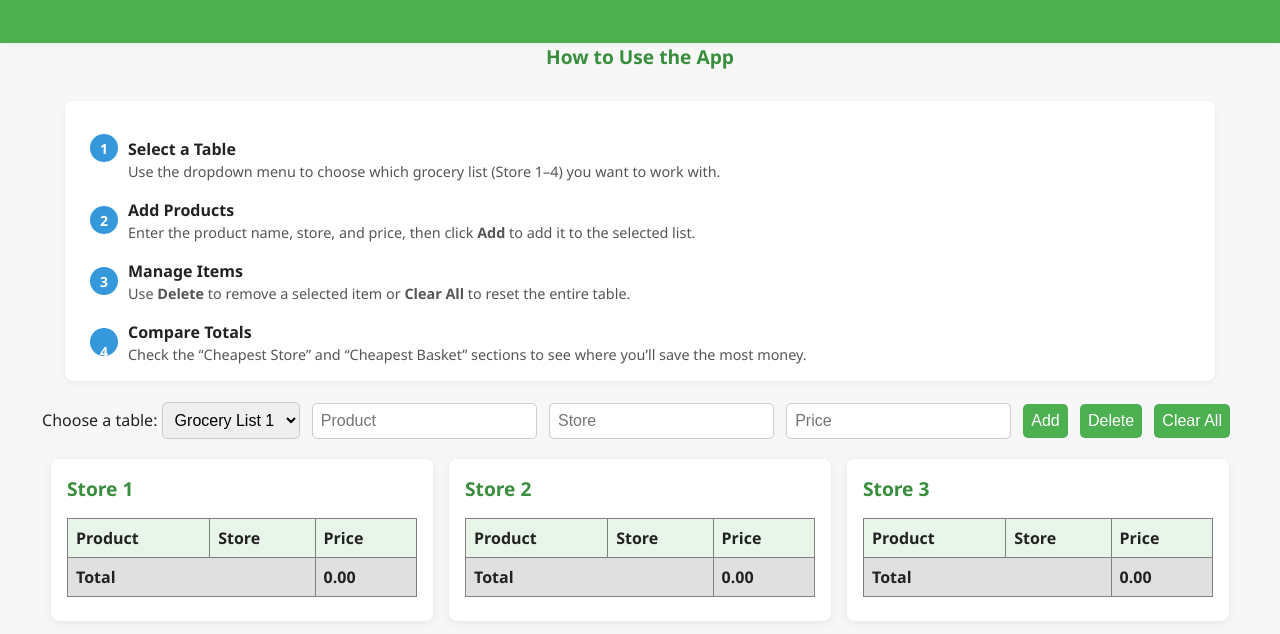
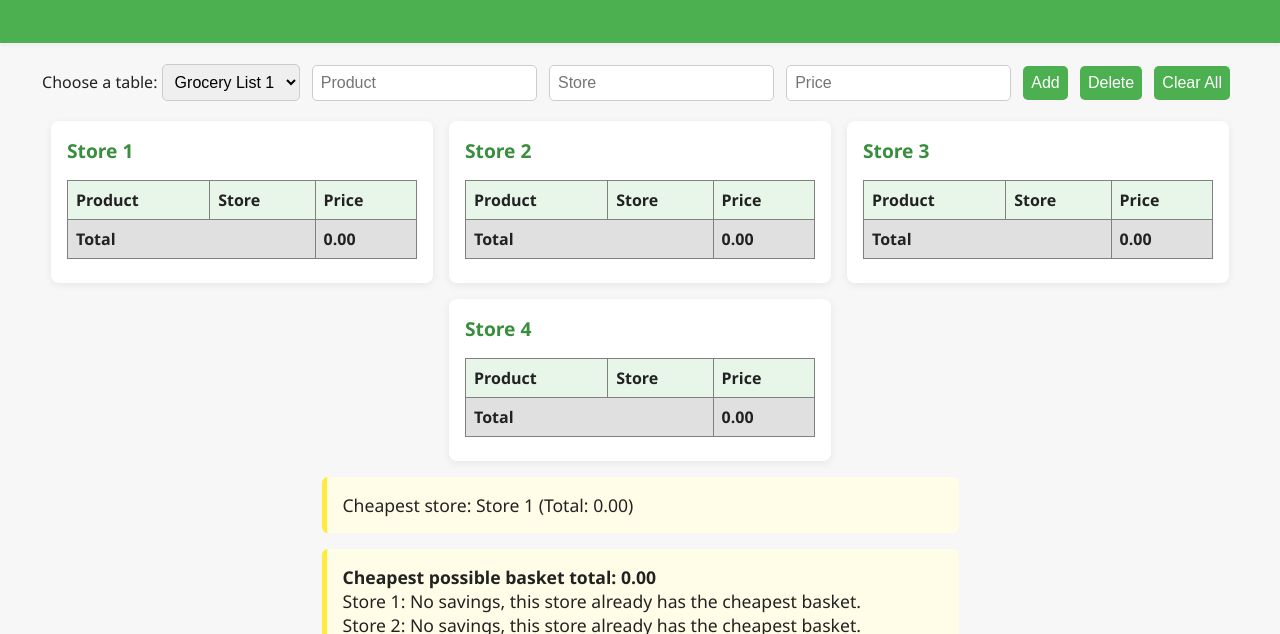
Before and after one commit to Dumiz2/Grocery-app, a plain HTML site: page index.html in a window 1280 px wide. Shown: the part 91-725 px from the top of the page. Drawn offline with Linux system fonts and the light colour scheme.

Commit message:
Add files via upload

```diff
--- a/index.html
+++ b/index.html
@@ -12,42 +12,6 @@
     <header>
         <h1>Welcome to Your Grocery App</h1>
     </header>
-
-    <!-- How to Use the App Section -->
-    <section class="section-header"><h2>How to Use the App</h2></section>
-    <section class="instructions">
-        <div class="step">
-            <div class="step-icon">1</div>
-            <div class="step-content">
-                <h3><br>Select a Table</h3>
-                <p>Use the dropdown menu to choose which grocery list (Store 1–4) you want to work with.</p>
-            </div>
-        </div>
-
-        <div class="step">
-            <div class="step-icon">2</div>
-            <div class="step-content">
-                <h3>Add Products</h3>
-                <p>Enter the product name, store, and price, then click <strong>Add</strong> to add it to the selected list.</p>
-            </div>
-        </div>
-
-        <div class="step">
-            <div class="step-icon">3</div>
-            <div class="step-content">
-                <h3>Manage Items</h3>
-                <p>Use <strong>Delete</strong> to remove a selected item or <strong>Clear All</strong> to reset the entire table.</p>
-            </div>
-        </div>
-
-        <div class="step">
-            <div class="step-icon"><br>4</div>
-            <div class="step-content">
-                <h3>Compare Totals</h3>
-                <p>Check the “Cheapest Store” and “Cheapest Basket” sections to see where you’ll save the most money.</p>
-            </div>
-        </div>
-    </section>
 
     <!-- Controls: Table selector and product management inputs/buttons -->
     <div class="controls" style="text-align:center; margin:1rem 0;">
```
